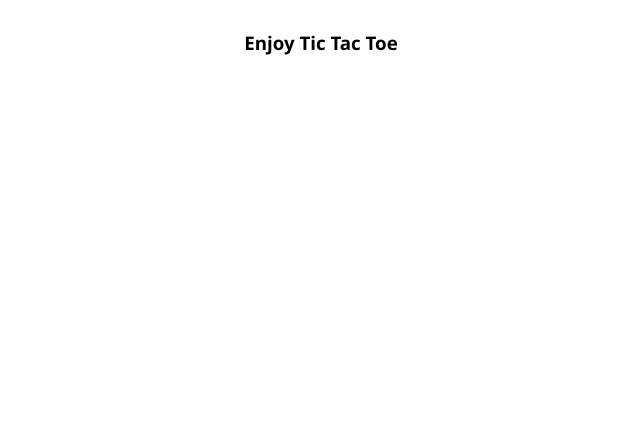
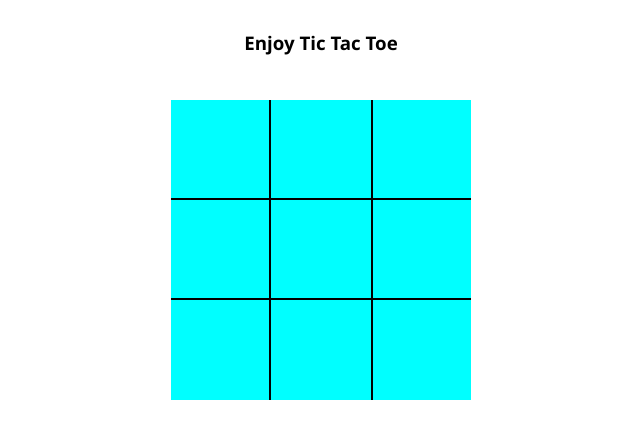
Before and after one commit to mtayyab247/react-tic-tac-toe, a React app: page / in a window 1280 px wide. Shown: the whole page, without its empty margins (319-959 px from the left). Built offline with nearby package versions, Linux system fonts and the light colour scheme.

Commit message:
Added styles to the components

```diff
--- a/src/components/Board.js
+++ b/src/components/Board.js
@@ -1,19 +1,20 @@
 import React from 'react';
 import Square from './Square';
+import '../css/board.css';
 
 const Board = () => {
 
     return(
         <div className="board">
-            <Square row={0} col={0} />
-            <Square row={0} col={1} />
-            <Square row={0} col={2} />
-            <Square row={1} col={0} />
-            <Square row={1} col={1} />
-            <Square row={1} col={2} />
-            <Square row={2} col={0} />
-            <Square row={2} col={1} />
-            <Square row={2} col={2} />
+            <Square classAttr={"bb br"} row={0} col={0} />
+            <Square classAttr={"bb"} row={0} col={1} />
+            <Square classAttr={"bb bl"} row={0} col={2} />
+            <Square classAttr={"bb br"} row={1} col={0} />
+            <Square classAttr={"bb"} row={1} col={1} />
+            <Square classAttr={"bb bl"} row={1} col={2} />
+            <Square classAttr={"br"} row={2} col={0} />
+            <Square classAttr={""} row={2} col={1} />
+            <Square classAttr={"bl"} row={2} col={2} />
         </div>
     );
 };
--- a/src/components/Square.js
+++ b/src/components/Square.js
@@ -1,8 +1,8 @@
 import React from 'react';
 
-const Square = () => {
+const Square = ({row, col, classAttr}) => {
     return(
-        <div className="square">
+        <div className={classAttr}>
         </div>
     );
 };
--- a/src/components/Tictactoe.js
+++ b/src/components/Tictactoe.js
@@ -1,9 +1,14 @@
 import React from 'react';
+import Header from './Header';
+import Board from './Board';
+import Footer from './Footer';
 
 function Tictactoe() {
   return (
     <div className="ttt-wrapper">
-
+      <Header />
+      <Board />
+      <Footer />
     </div>
   );
 }
--- /dev/null
+++ b/src/css/board.css
@@ -0,0 +1,33 @@
+.ttt-wrapper  .board {
+    background-color: aqua;
+    display: flex;
+    flex-wrap: wrap;
+    width: 300px;
+    height: 300px;
+    margin: 0 auto;
+}
+
+.ttt-wrapper  .board > div {
+    width: 100px;
+    height: 100px;
+    box-sizing: border-box;
+}
+
+.ttt-wrapper  .board > div.br {
+    border-right: 2px solid black;
+}
+
+.ttt-wrapper  .board > div.bb {
+    border-bottom: 2px solid black;
+}
+
+.ttt-wrapper  .board > div.bl {
+    border-left: 2px solid black;
+}
+
+.ttt-wrapper  .board > div button {
+    width: 100%;
+    height: 100%;
+    background-color: transparent;
+    border: none;
+}
--- a/src/css/header.css
+++ b/src/css/header.css
@@ -2,14 +2,18 @@
     margin: 0;
 }
 
+.ttt-wrapper {
+    width: 50%;
+    margin-left: 25%;
+}
 
-.header {
+.ttt-wrapper .header {
     text-align: center;
     font-family: 'Segoe UI', Tahoma, Geneva, Verdana, sans-serif;
     padding: 30px 15px 15px;
 }
 
-.header .turn-info {
+.ttt-wrapper .header .turn-info {
     width: 300px;
     margin: 0 auto;
     padding: 15px 0;
--- a/src/index.js
+++ b/src/index.js
@@ -1,13 +1,12 @@
 import React from 'react';
 import ReactDOM from 'react-dom';
 import './index.css';
-// import Tictactoe from './components/Tictactoe';
-import Header from './components/Header';
+import Tictactoe from './components/Tictactoe';
 import reportWebVitals from './reportWebVitals';
 
 ReactDOM.render(
   <React.StrictMode>
-    <Header />
+    <Tictactoe />
   </React.StrictMode>,
   document.getElementById('root')
 );
```
Also changed, not shown: src/css/footer.css (added, +19 -0 lines), 2 other files.
